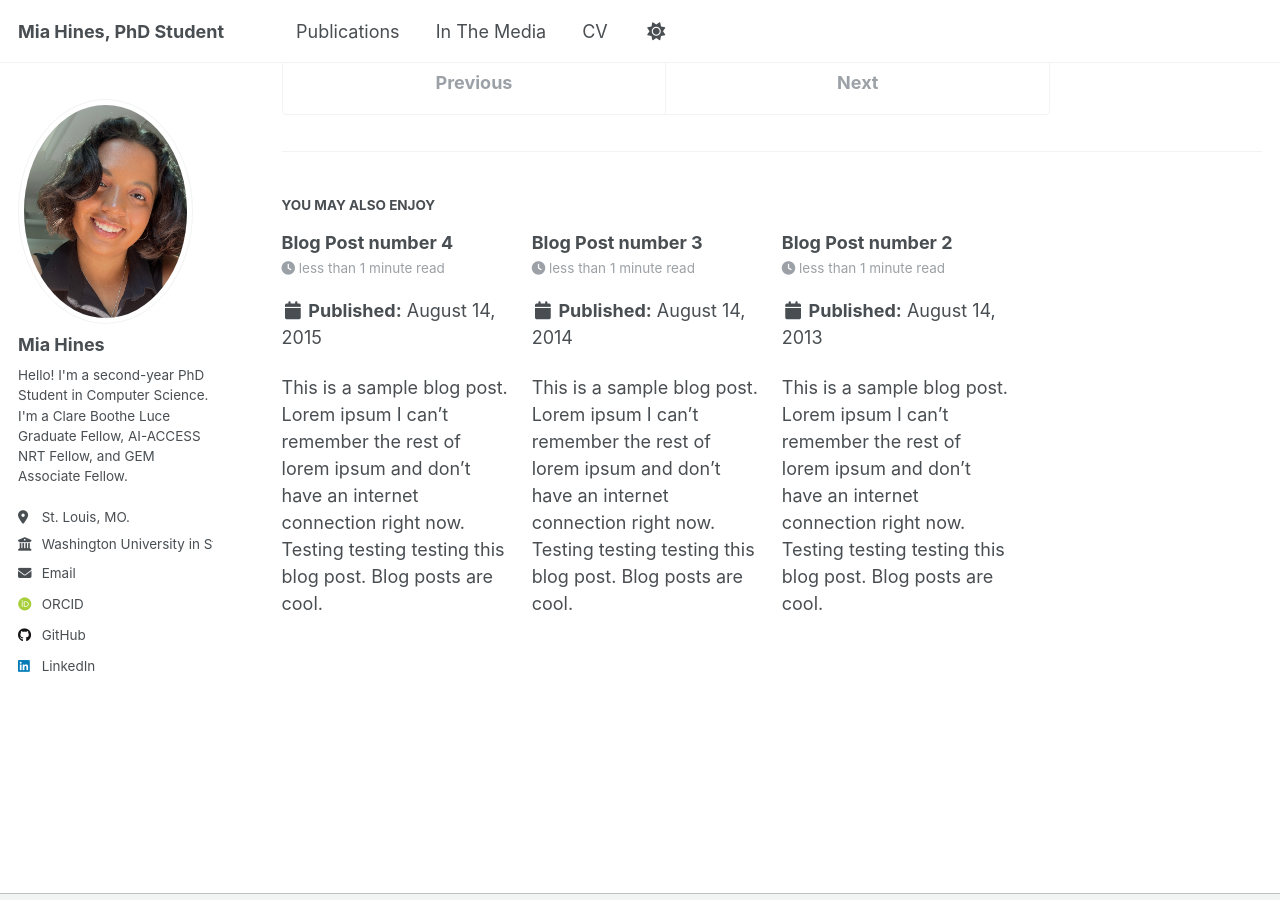
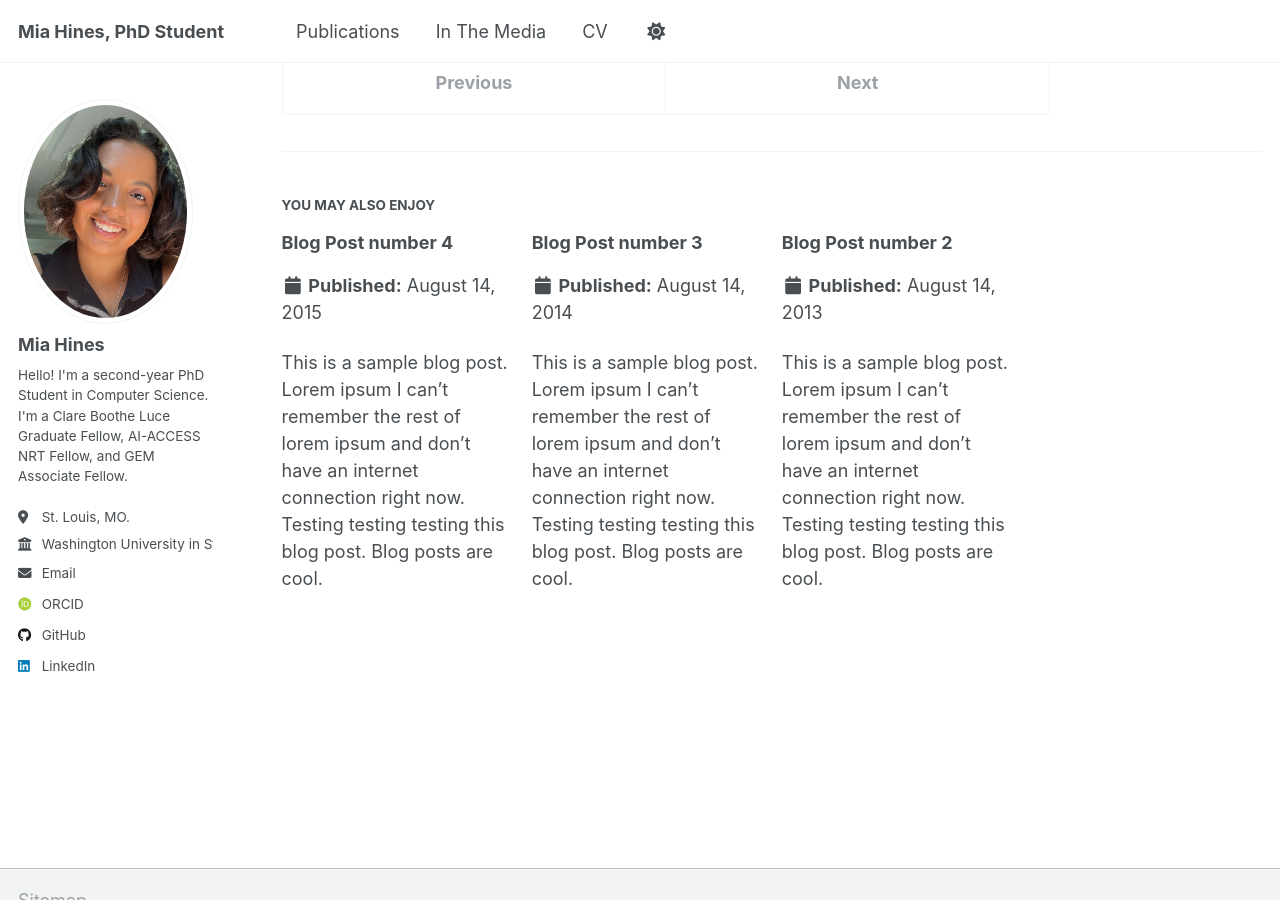
Before and after one commit to MiaHines/miahines.github.io, a Jekyll site: the page built from _posts/2023-02-23-blog-post-1.md, in a window 1280 px wide and 900 px high, scrolled down 458 px. Built offline with Jekyll 4.4.1, drawn with Linux system fonts in a browser that asks for light colours; some web fonts are replaced.

```diff
--- a/_includes/archive-single.html
+++ b/_includes/archive-single.html
@@ -33,10 +33,6 @@
         <a href="{{ base_path }}{{ post.url }}" rel="permalink">{{ title }}</a>
       {% endif %}
     </h2>
-
-    {% if post.read_time %}
-      <p class="page__meta"><i class="fa fa-clock" aria-hidden="true"></i> {% include read-time.html %}</p>
-    {% endif %}
 
         {% if post.collection == 'teaching' %}
           <p> {{ post.type }}, <i>{{ post.venue }}</i>, {{ post.date | default: "1900-01-01" | date: "%Y" }} </p>
--- a/_posts/2023-02-23-blog-post-1.md
+++ b/_posts/2023-02-23-blog-post-1.md
@@ -1,7 +1,7 @@
 ---
 title: 'Sunny Beaches, Sea Otters, and Other Shenanigans'
 date: 2023-02-23
-permalink: https://storymaps.arcgis.com/stories/5dde1616ea024561a8cc829ba3437647
+external_url: https://storymaps.arcgis.com/stories/5dde1616ea024561a8cc829ba3437647
 tags:
   - written by me
   - fun
```
